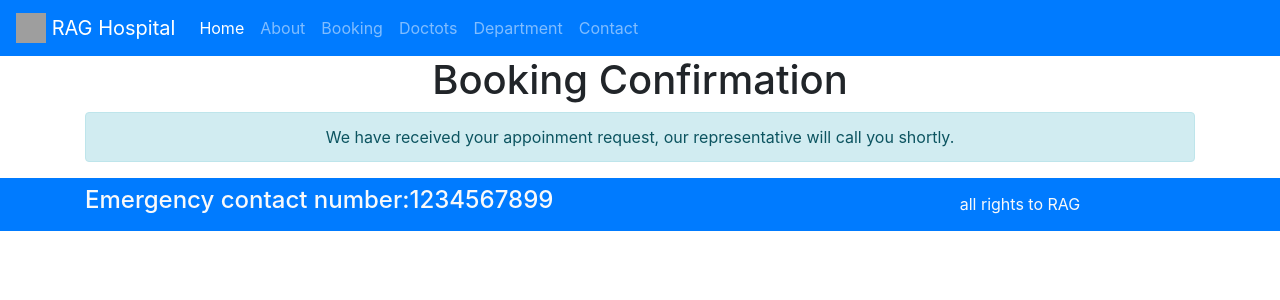
After one commit to sreeragmanoj/hospital, a Django app: template templates/confirmation.html in a window 1280 px wide. The commit adds this page. Shown: the top 300 px of the page. Run offline with Django 4.2, Linux system fonts and the light colour scheme; the template is opened without the code that fills it, so the values that code supplies are empty; grey boxes are pictures that could not be loaded.

Commit message:
third commit

```diff
--- a/home/forms.py
+++ b/home/forms.py
@@ -1,4 +1,5 @@
 from django import forms
+
 
 from .models import Booking
 
@@ -9,6 +10,7 @@ class BookingForm(forms.ModelForm):
     class Meta:
         model = Booking
         fields='__all__'
+
         widgets = {
             'booking_date':DateInput
         }
--- a/home/views.py
+++ b/home/views.py
@@ -25,6 +25,7 @@ def booking(request):
         form = BookingForm(request.POST)
         if form.is_valid():
             form.save()
+            return render(request, 'confirmation.html')
     form=BookingForm()
     dict_form={
         'form':form
--- a/templates/base.html
+++ b/templates/base.html
@@ -57,7 +57,7 @@
                             <h4>Emergency contact number:1234567899</h4>
                         </div>
                         <div class="col-12 col-md-4 mt-4 mt-md-0 text-center text md-end">
-                            all ringhts to RAG
+                            all rights to RAG
                         </div>
                     </div>
 
--- /dev/null
+++ b/templates/confirmation.html
@@ -0,0 +1,14 @@
+{% extends 'base.html' %}
+
+{% block title %}
+Confirmation
+{% endblock title %}
+
+{% block content %}
+<div class="container text-center">
+    <h1>Booking Confirmation</h1>
+    <div class="alert alert-info" role="alert">
+        We have received your appoinment request, our representative will call you shortly.
+    </div>
+</div>
+{% endblock content %}
```
Also changed, not shown: home/admin.py (+7 -1 lines), db.sqlite3.
